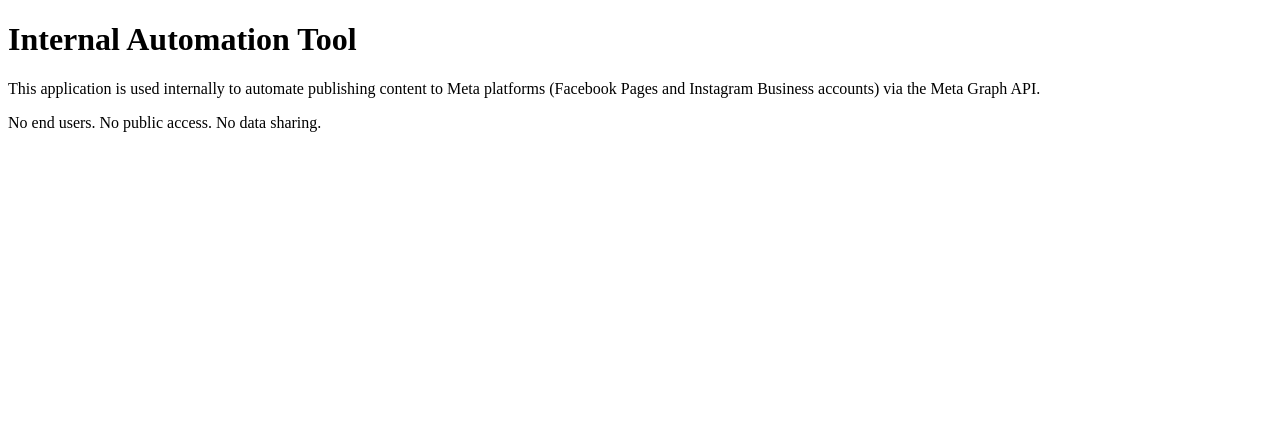
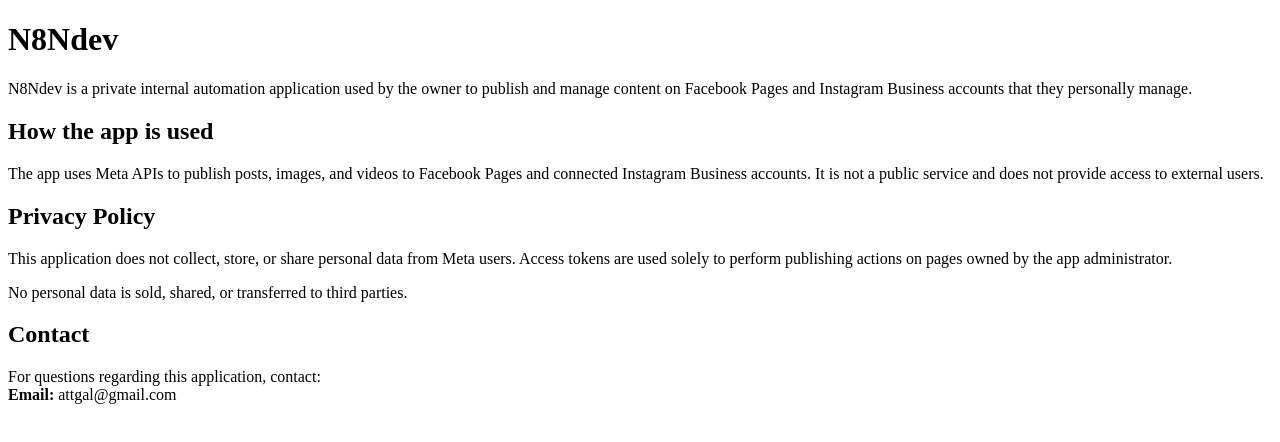
Before and after one commit to attgal/N8Ndev, a plain HTML site: page index.html in a window 1280 px wide. Drawn offline with Linux system fonts and the light colour scheme.

Commit message:
Update index.html with business info

```diff
--- a/index.html
+++ b/index.html
@@ -1,11 +1,40 @@
-<!doctype html>
-<html>
+<!DOCTYPE html>
+<html lang="en">
 <head>
-  <title>N8N Automation App</title>
+  <meta charset="UTF-8">
+  <title>N8Ndev – Internal Automation App</title>
 </head>
 <body>
-  <h1>Internal Automation Tool</h1>
-  <p>This application is used internally to automate publishing content to Meta platforms (Facebook Pages and Instagram Business accounts) via the Meta Graph API.</p>
-  <p>No end users. No public access. No data sharing.</p>
+  <h1>N8Ndev</h1>
+
+  <p>
+    N8Ndev is a private internal automation application used by the owner to
+    publish and manage content on Facebook Pages and Instagram Business accounts
+    that they personally manage.
+  </p>
+
+  <h2>How the app is used</h2>
+  <p>
+    The app uses Meta APIs to publish posts, images, and videos to Facebook Pages
+    and connected Instagram Business accounts. It is not a public service and
+    does not provide access to external users.
+  </p>
+
+  <h2>Privacy Policy</h2>
+  <p>
+    This application does not collect, store, or share personal data from Meta users.
+    Access tokens are used solely to perform publishing actions on pages owned by
+    the app administrator.
+  </p>
+  <p>
+    No personal data is sold, shared, or transferred to third parties.
+  </p>
+
+  <h2>Contact</h2>
+  <p>
+    For questions regarding this application, contact:<br>
+    <strong>Email:</strong> attgal@gmail.com
+  </p>
+
 </body>
 </html>
```
